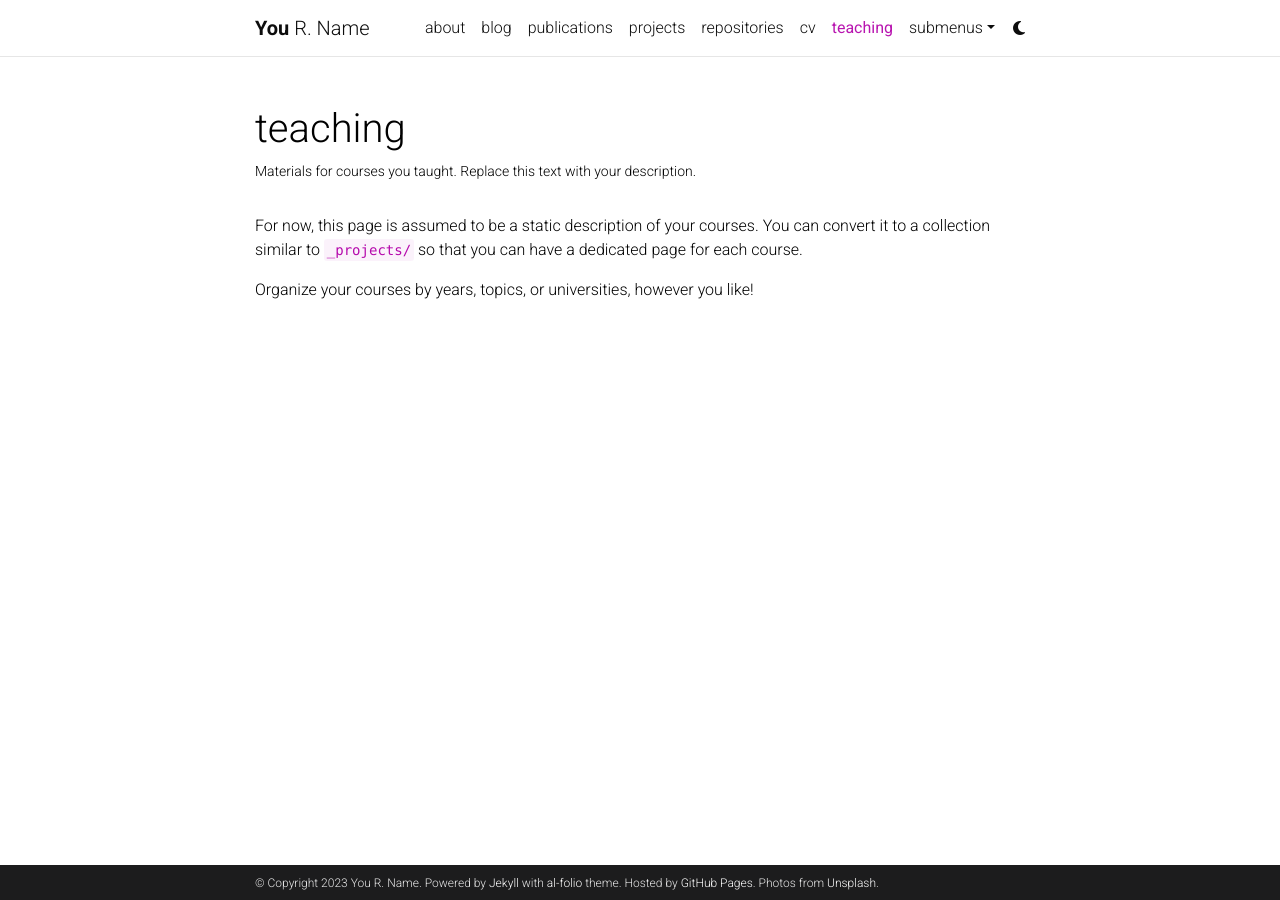
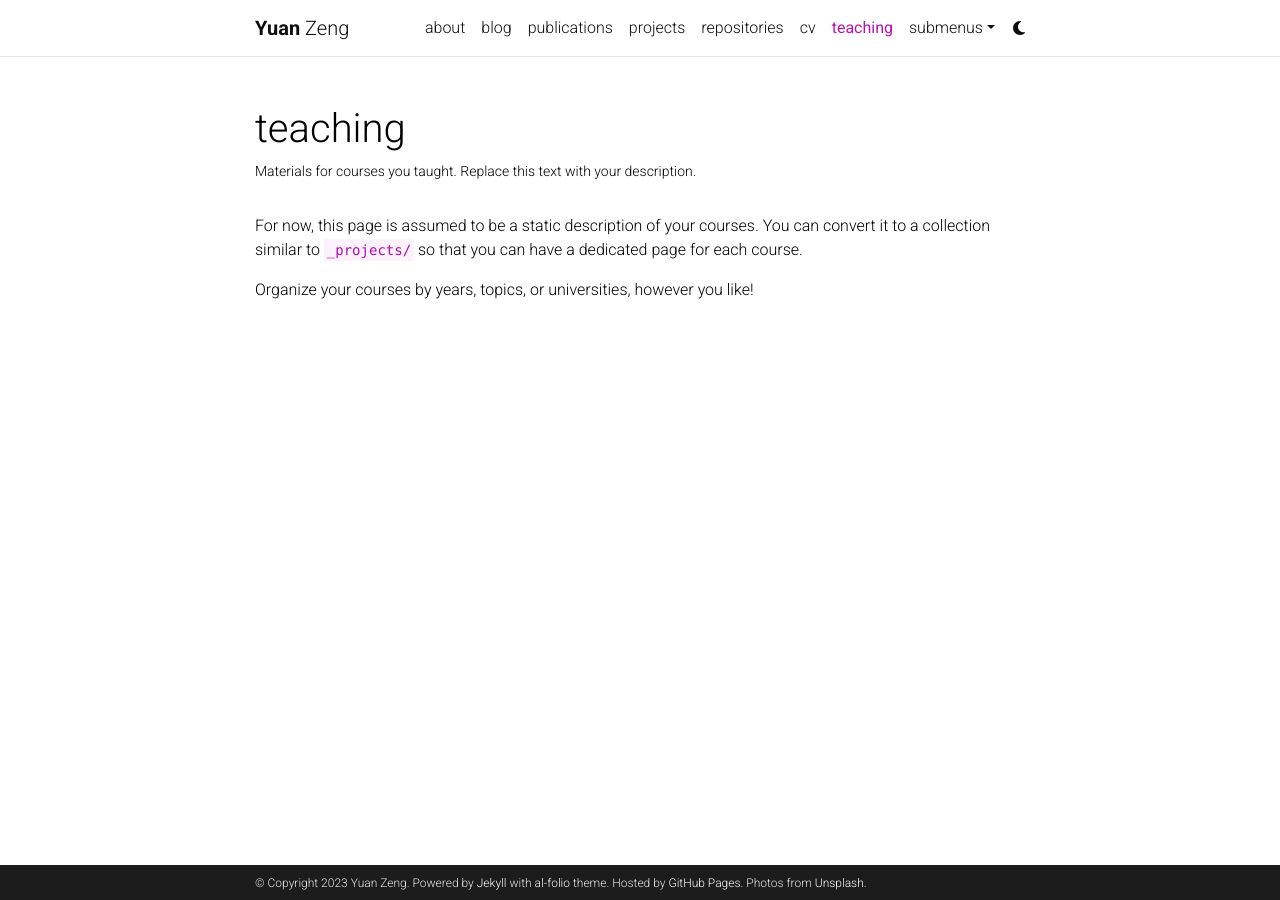
Before and after one commit to mldemox/mldemox.github.io, a Jekyll site: the page built from _pages/teaching.md, in a window 1280 px wide. Built offline with Jekyll 4.4.1, drawn with Linux system fonts in a browser that asks for light colours; comment, search, counter and statistics services are not loaded; a style sheet for code colours, icons or effects is not loaded.

Commit message:
some revise

```diff
--- a/_config.yml
+++ b/_config.yml
@@ -3,23 +3,22 @@
 # -----------------------------------------------------------------------------
 
 title: blank # the website title (if blank, full name will be used instead)
-first_name: You
-middle_name: R.
-last_name: Name
-email: you@example.com
+first_name: Yuan
+last_name: Zeng
+email: zengy3@sustech.edu.cn
 description: > # the ">" symbol means to ignore newlines until "footer_text:"
   A simple, whitespace theme for academics. Based on [*folio](https://github.com/bogoli/-folio) design.
 footer_text: >
   Powered by <a href="https://jekyllrb.com/" target="_blank">Jekyll</a> with <a href="https://github.com/alshedivat/al-folio">al-folio</a> theme.
   Hosted by <a href="https://pages.github.com/" target="_blank">GitHub Pages</a>.
   Photos from <a href="https://unsplash.com" target="_blank">Unsplash</a>.
-keywords: jekyll, jekyll-theme, academic-website, portfolio-website  # add your own keywords or leave empty
+# keywords: jekyll, jekyll-theme, academic-website, portfolio-website  # add your own keywords or leave empty
 
 lang: en # the language of your site (for example: en, fr, cn, ru, etc.)
-icon: ⚛️  # the emoji used as the favicon (alternatively, provide image name in /assets/img/)
+icon: asserts/img/favicon.ico  # the emoji used as the favicon (alternatively, provide image name in /assets/img/)
 
-url: https://alshedivat.github.io # the base hostname & protocol for your site
-baseurl: /al-folio # the subpath of your site, e.g. /blog/
+url: https://github.com/mldemox # the base hostname & protocol for your site
+baseurl: / # the subpath of your site, e.g. /blog/
 last_updated: false # set to true if you want to display last updated in the footer
 impressum_path:  # set to path to include impressum link in the footer, use the same path as permalink in a page, helps to conform with EU GDPR
 
```
Also changed, not shown: _pages/about.md (+1 -1 lines), assets/img/favicon.ico (added).
